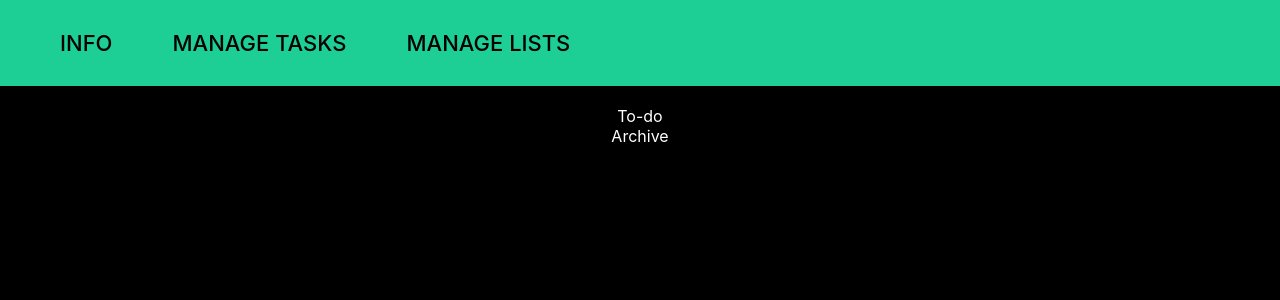
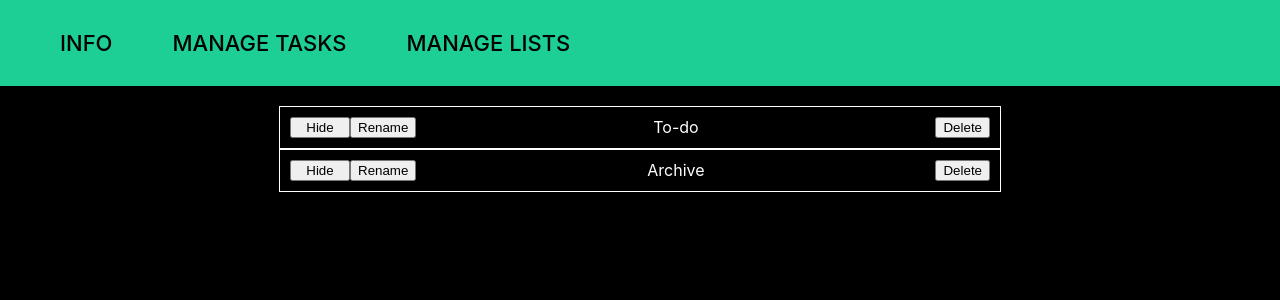
Before and after one commit to attealalahti/task-organizer, a React (Create React App) app: page /lists in a window 1280 px wide. Shown: the top 300 px of the page. Built offline with nearby package versions, Linux system fonts and the light colour scheme; data requests are answered from the project's data file.

Commit message:
Style list management page.

```diff
--- a/src/App.css
+++ b/src/App.css
@@ -177,3 +177,30 @@ form.EditTag input {
     margin-right: 5px;
     font-size: 20px;
 }
+.ListDraggableContainer {
+    display: flex;
+    flex-direction: column;
+    margin: auto;
+    width: fit-content;
+}
+.ListDraggable {
+    padding: 10px;
+    border-style: solid;
+    border-color: white;
+    border-width: 1px;
+    background-color: black;
+    /*background-color: rgb(56, 56, 56);*/
+    width: 700px;
+}
+.ListDraggable * {
+    float: left;
+}
+.ListDraggable button.Delete {
+    float: right;
+}
+.ListDraggable span {
+    float: none;
+}
+.ListDraggable button.Hide {
+    width: 60px;
+}
--- a/src/ListDraggable.js
+++ b/src/ListDraggable.js
@@ -2,7 +2,6 @@ import React from "react";
 import { Draggable } from "react-beautiful-dnd";
 
 class ListDraggable extends React.Component {
-    getIfVisible() {}
     render() {
         return (
             <Draggable draggableId={this.props.list.id} index={this.props.index}>
@@ -11,12 +10,13 @@ class ListDraggable extends React.Component {
                         {...provided.draggableProps}
                         {...provided.dragHandleProps}
                         ref={provided.innerRef}
-                        style={{
-                            ...provided.draggableProps.style,
-                            display: this.getIfVisible(),
-                        }}
+                        style={{ ...provided.draggableProps.style }}
+                        className="ListDraggable"
                     >
-                        {this.props.list.title}
+                        <button className="Hide">Hide</button>
+                        <button>Rename</button>
+                        <span> {this.props.list.title}</span>
+                        <button className="Delete">Delete</button>
                     </div>
                 )}
             </Draggable>
--- a/src/ListsPage.js
+++ b/src/ListsPage.js
@@ -31,7 +31,11 @@ class ListsPage extends React.Component {
                     <DragDropContext onDragEnd={this.onDragEnd}>
                         <Droppable droppableId="lists">
                             {(provided) => (
-                                <div ref={provided.innerRef} {...provided.droppableProps}>
+                                <div
+                                    ref={provided.innerRef}
+                                    {...provided.droppableProps}
+                                    className="ListDraggableContainer"
+                                >
                                     {this.state.listOrder.map((listId, index) => (
                                         <ListDraggable
                                             key={listId}
```
